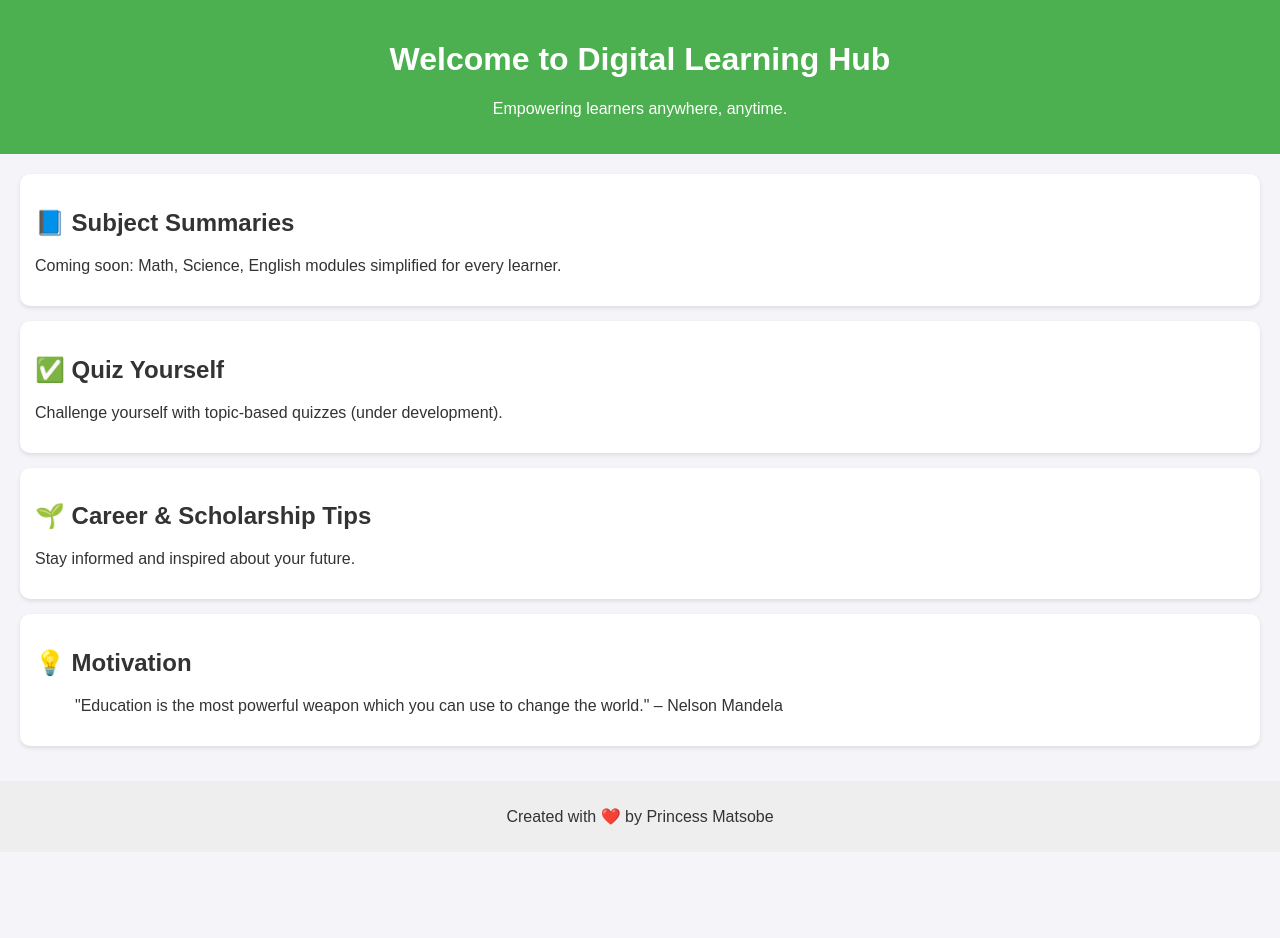
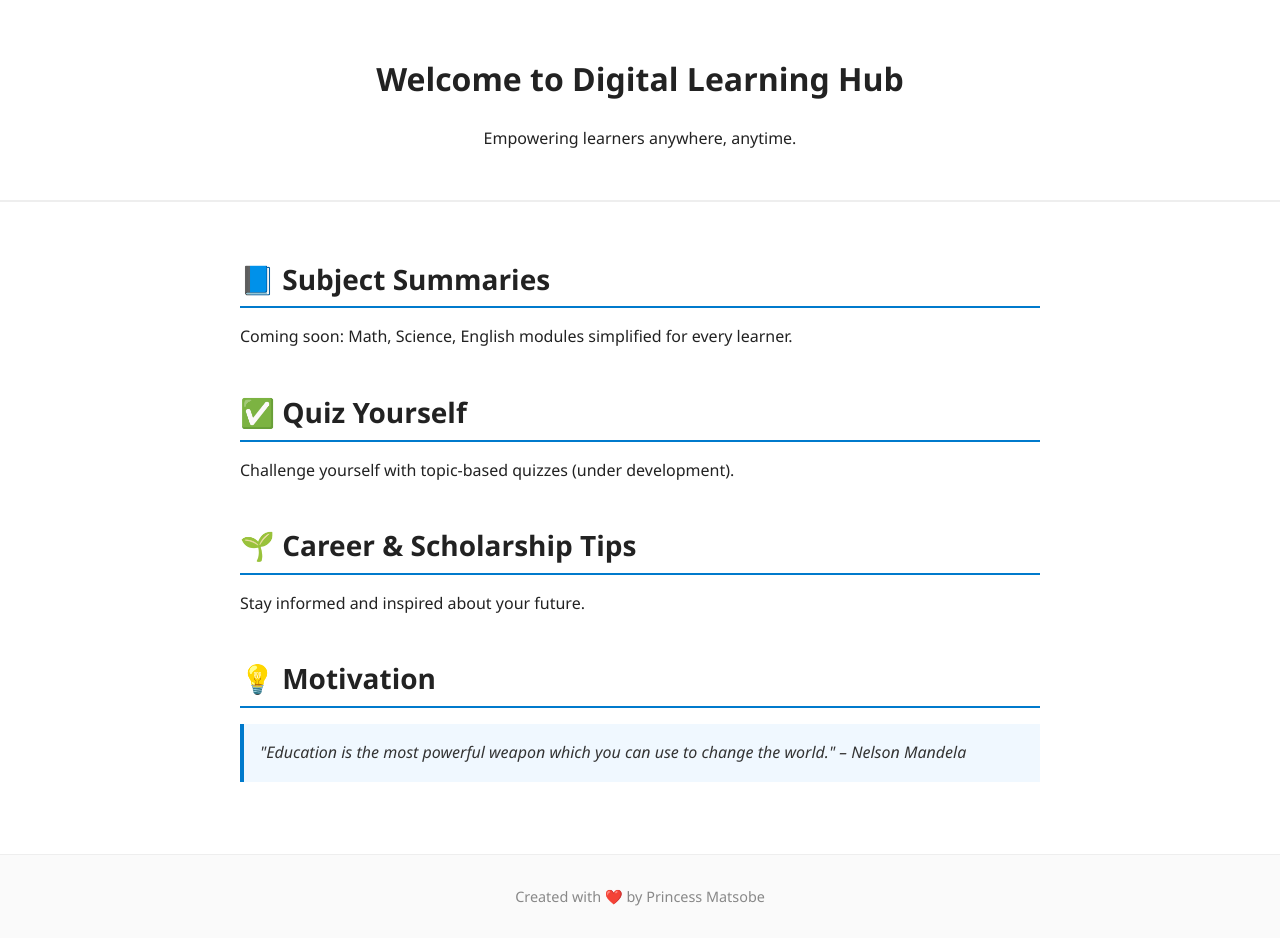
Before and after one commit to Princyym89/Digital-Learning-Hub, a plain HTML site: page index.html in a window 1280 px wide. Before the commit the page ends 852 px from the top, so only its background shows below. Drawn offline with Linux system fonts and the light colour scheme.

Commit message:
Update style.css

```diff
--- a/style.css
+++ b/style.css
@@ -1,32 +1,90 @@
+/* style.css - Clean & Bold Theme */
+
 body {
-  font-family: Arial, sans-serif;
+  margin: 0;
+  font-family: 'Segoe UI', Tahoma, Geneva, Verdana, sans-serif;
+  background-color: #ffffff;
+  color: #222;
+  line-height: 1.6;
+}
+
+header {
+  text-align: center;
+  padding: 2rem 1rem;
+  border-bottom: 2px solid #eee;
+  background-color: #fff;
+}
+
+.site-title {
+  font-size: 2.5rem;
+  font-weight: 700;
+  color: #000;
+  margin: 0;
+}
+
+.tagline {
+  font-size: 1.2rem;
+  color: #555;
+}
+
+nav {
+  background-color: #f7f7f7;
+  padding: 0.5rem 1rem;
+  border-bottom: 1px solid #ddd;
+}
+
+nav ul {
+  list-style: none;
+  display: flex;
+  justify-content: center;
+  gap: 2rem;
   margin: 0;
   padding: 0;
-  background: #f4f4f9;
+}
+
+nav a {
+  text-decoration: none;
+  color: #007acc;
+  font-weight: bold;
+}
+
+main {
+  padding: 2rem 1rem;
+  max-width: 800px;
+  margin: auto;
+}
+
+section {
+  margin-bottom: 2.5rem;
+}
+
+h2 {
+  font-size: 1.75rem;
+  border-bottom: 2px solid #007acc;
+  padding-bottom: 0.3rem;
+  margin-bottom: 1rem;
+}
+
+blockquote {
+  font-style: italic;
+  background-color: #f0f8ff;
+  border-left: 4px solid #007acc;
+  padding: 1rem;
+  margin: 1rem 0;
   color: #333;
 }
 
-header {
-  background: #4caf50;
-  color: white;
-  padding: 20px;
+footer {
+  background-color: #fafafa;
   text-align: center;
+  padding: 1rem;
+  font-size: 0.9rem;
+  color: #888;
+  border-top: 1px solid #eee;
 }
 
-main {
-  padding: 20px;
+footer a {
+  color: #007acc;
+  text-decoration: none;
+  font-weight: bold;
 }
-
-section {
-  background: white;
-  margin-bottom: 15px;
-  padding: 15px;
-  border-radius: 10px;
-  box-shadow: 0 2px 4px rgba(0,0,0,0.1);
-}
-
-footer {
-  text-align: center;
-  padding: 10px;
-  background: #eee;
-}
```
